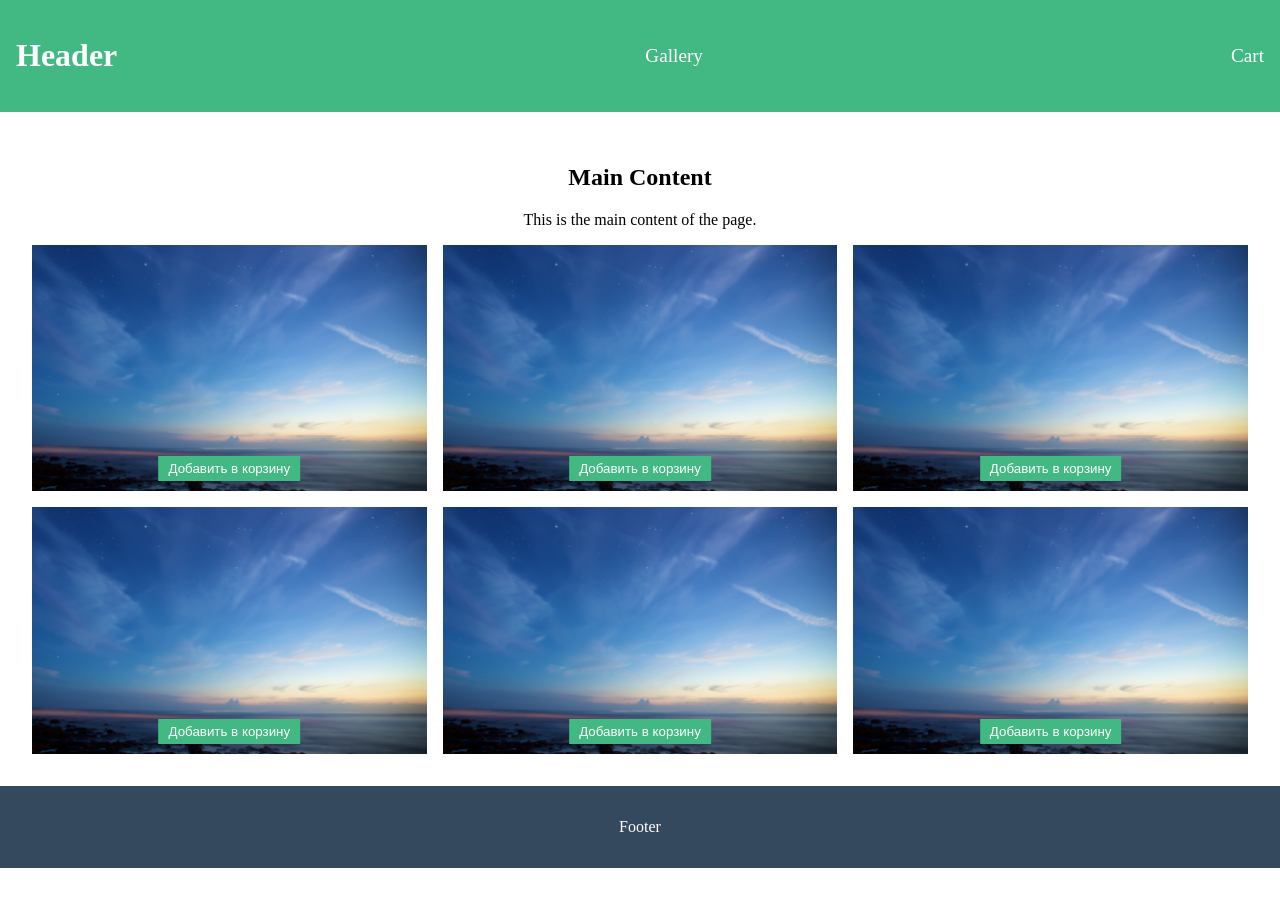
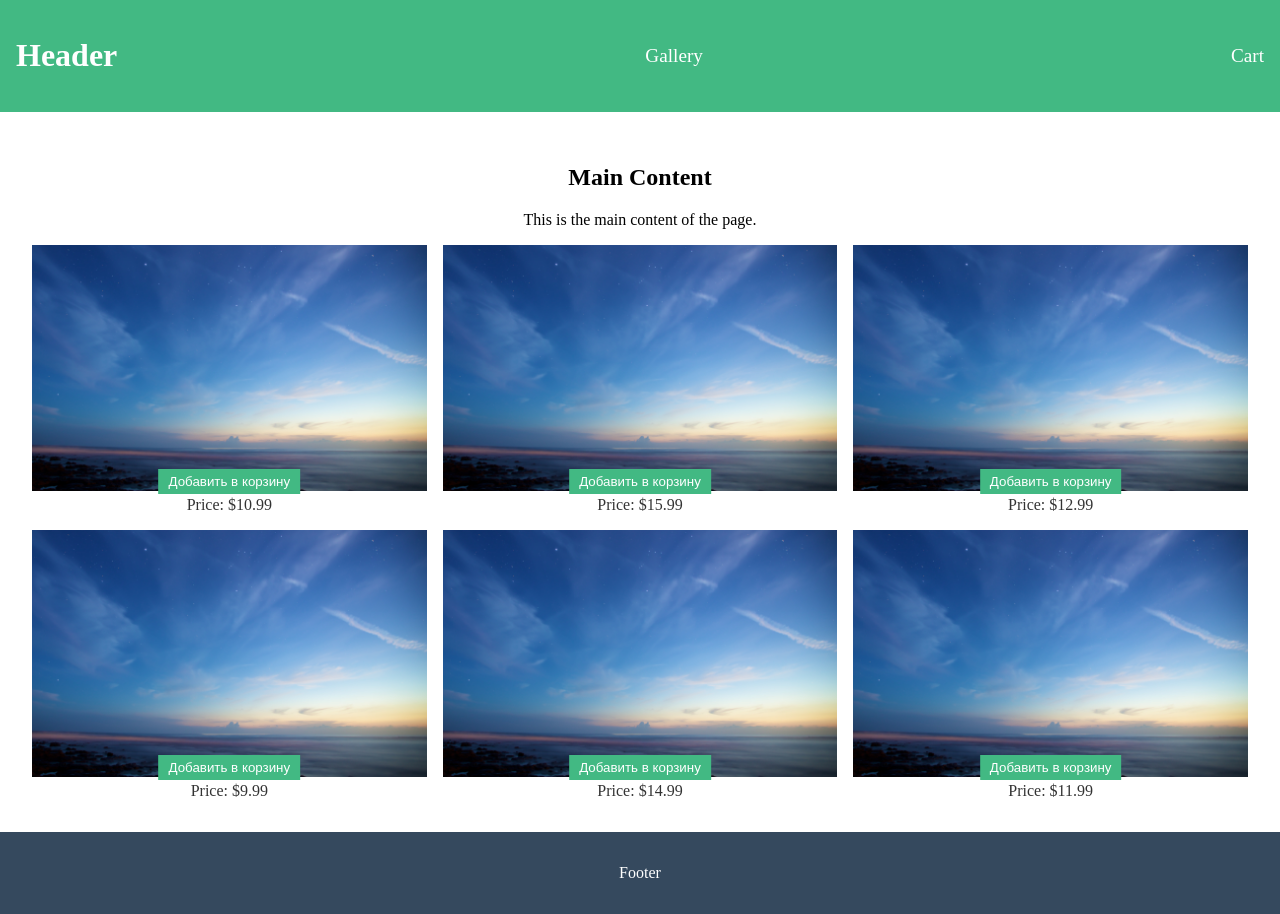
Before and after one commit to yvv4git/gallery, a Vue app: page / in a window 1280 px wide. Before the commit the page ends 868 px from the top, so only its background shows below. Built offline with nearby package versions, Linux system fonts and the light colour scheme.

Commit message:
Add price

```diff
--- a/src/components/content/CartPage.vue
+++ b/src/components/content/CartPage.vue
@@ -5,7 +5,8 @@
     <ul>
       <li v-for="item in cartItems" :key="item.id">
         <img :src="item.src" alt="Cart Image" class="cart-image" />
-        <span>{{ item.id }}</span>
+        <span>{{ item.id }} </span>
+        <span>Price: ${{ item.price }}</span>
       </li>
     </ul>
   </div>
--- a/src/components/content/GalleryPage.vue
+++ b/src/components/content/GalleryPage.vue
@@ -17,12 +17,12 @@ export default {
   data() {
     return {
       images: [
-        { id: 1, src: require("@/assets/images/image1.jpg") },
-        { id: 2, src: require("@/assets/images/image1.jpg") },
-        { id: 3, src: require("@/assets/images/image1.jpg") },
-        { id: 4, src: require("@/assets/images/image1.jpg") },
-        { id: 5, src: require("@/assets/images/image1.jpg") },
-        { id: 6, src: require("@/assets/images/image1.jpg") },
+        { id: 1, src: require("@/assets/images/image1.jpg"), price: 10.99 },
+        { id: 2, src: require("@/assets/images/image1.jpg"), price: 15.99 },
+        { id: 3, src: require("@/assets/images/image1.jpg"), price: 12.99 },
+        { id: 4, src: require("@/assets/images/image1.jpg"), price: 9.99 },
+        { id: 5, src: require("@/assets/images/image1.jpg"), price: 14.99 },
+        { id: 6, src: require("@/assets/images/image1.jpg"), price: 11.99 },
       ],
       cartItems: [],
     };
--- a/src/components/content/ImageGrid.vue
+++ b/src/components/content/ImageGrid.vue
@@ -5,6 +5,7 @@
       :key="image.id"
       :imageSrc="image.src"
       :imageId="image.id"
+      :price="image.price"
       @add-to-cart="handleAddToCart"
     />
   </div>
--- a/src/components/content/ImageTile.vue
+++ b/src/components/content/ImageTile.vue
@@ -4,6 +4,7 @@
     <div v-if="isFullscreen" class="fullscreen-overlay" @click="toggleFullscreen">
       <img :src="imageSrc" alt="Fullscreen Image" />
     </div>
+    <div class="price">Price: ${{ price }}</div>
     <button @click.stop="addToCart" class="add-to-cart-button">Добавить в корзину</button>
   </div>
 </template>
@@ -17,6 +18,10 @@ export default {
       required: true,
     },
     imageId: {
+      type: Number,
+      required: true,
+    },
+    price: {
       type: Number,
       required: true,
     },
@@ -77,9 +82,16 @@ export default {
   max-height: 90%;
 }
 
+.price {
+  text-align: center;
+  margin-top: 5px;
+  font-size: 1rem;
+  color: #333;
+}
+
 .add-to-cart-button {
   position: absolute;
-  bottom: 10px;
+  bottom: 20px;
   left: 50%;
   transform: translateX(-50%);
   background-color: #42b983;
```
